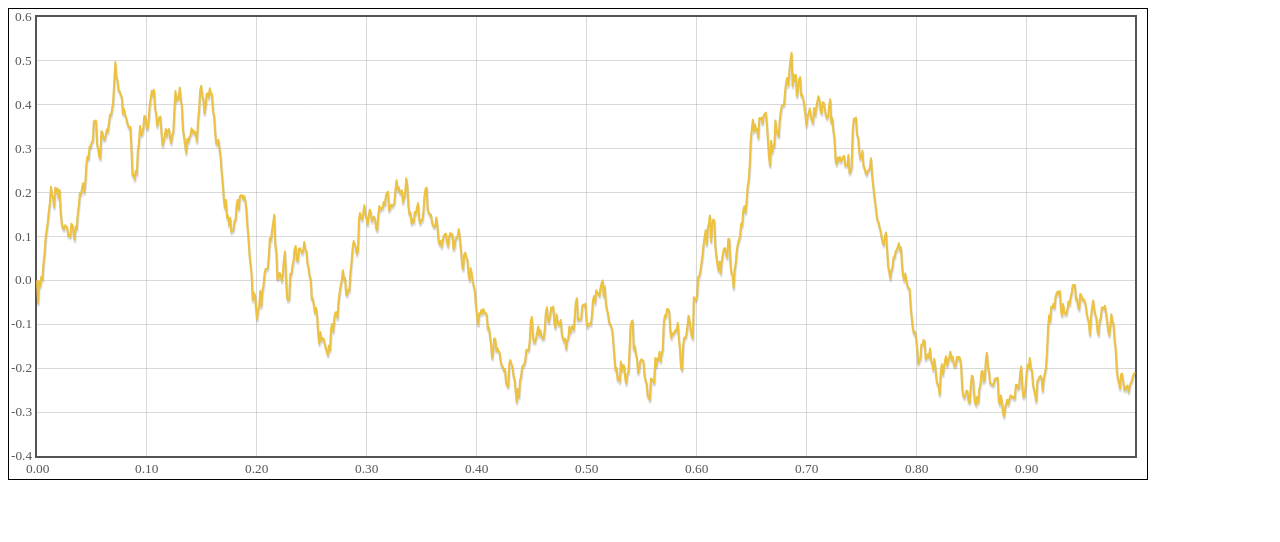
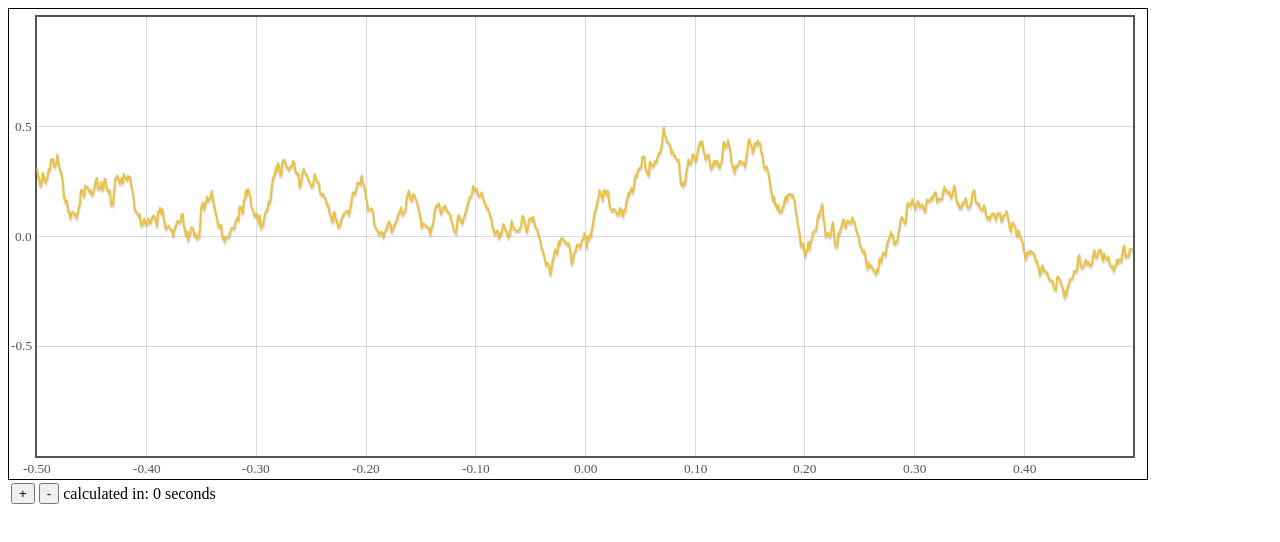
Before and after one commit to gsidier/bm.js, a plain HTML site: page index.html in a window 1280 px wide. Drawn offline with Linux system fonts and the light colour scheme.

Commit message:
add zoom buttons and timings.

```diff
--- a/index.html
+++ b/index.html
@@ -12,11 +12,23 @@
 			height: 60%;
 			border: 1px solid black;
 		}
+		table.formatting {
+			border: 0;
+		}
 	</style>
 
 </head>
 <body>
 	<div id="bmplot" class="bmplot" ></div>
+	<div id="div-controls">
+		<table class="formatting">
+			<tr>
+				<td><button onclick="zoom(2);">+</button></td>
+				<td><button>-</button></td>
+				<td id="td-time-taken"></td>
+			</tr>
+		</table>
+	</div>
 
 	<script>
 
@@ -62,36 +74,68 @@
 		}
 
 		var dx, xx, yy, data;
+		var x0, y0, rx, ry;
+		var N = 1024; // number of points in plot - keep it a power of 2
+
+		function logtimetaken(dt) {
+			$("#td-time-taken").text("calculated in: " + dt / 1000 + " seconds");
+		}
 
 		function plot(xx) {
+
+			var t1 = Date.now();
 			yy = map(xx, function(x) { return bmjs.bm(x) });
+			var t2 = Date.now();
+			logtimetaken(t2 - t1);
 			xy = zip(xx, yy);
+
+			// maintain a smooth aspect ratio
+			rx = xx[xx.length - 1] - xx[0];
+			ry = Math.sqrt(rx);
+			var i0 = Math.round(xx.length / 2);
+			x0 = xx[i0];
+			y0 = yy[i0];
+
 			var options = {
 				selection: {
 					mode: 'x'
+				},
+				yaxis: {
+					min: y0 - ry,
+					max: y0 + ry
 				}
 			};
 
 			$.plot("#bmplot", [xy], options);
 		}
 
+		function zoom(fact) {
+			var d = Math.ceil(xx.length * (1 - 1 / fact) / 2);
+			var xmin = xx[d]
+			var xmax = xx[xx.length - d];
+			updatexx(xmin, xmax);
+			plot(xx);
+		}
+
+		function updatexx(x1, x2) {
+			var dx = (x2 - x1) / N;
+			var log2dx = Math.floor(Math.log(dx) / Math.log(2));
+			dx = Math.pow(2, log2dx);
+			x1 = Math.floor(x1 / dx) * dx;
+			x2 = Math.ceil(x2 / dx) * dx;
+			xx = range(x1, x2, dx);
+		}
+
 		$(document).ready(function() {
 
-			var N = 1024; // should be power of 2
-
 			dx = 1. / N;
-			xx = range(0, 1, dx);
+			xx = range(- .5, .5, dx);
 			plot(xx);
 
 			$("#bmplot").bind("plotselected", function(evt, ranges) {
 				var x1 = ranges.xaxis.from;
 				var x2 = ranges.xaxis.to;
-				var dx = (x2 - x1) / N;
-				var log2dx = Math.floor(Math.log(dx) / Math.log(2));
-				dx = Math.pow(2, log2dx);
-				x1 = Math.floor(x1 / dx) * dx;
-				x2 = Math.ceil(x2 / dx) * dx;
-				xx = range(x1, x2, dx);
+				updatexx(x1, x2);
 				plot(xx);
 			});
 		});
```
